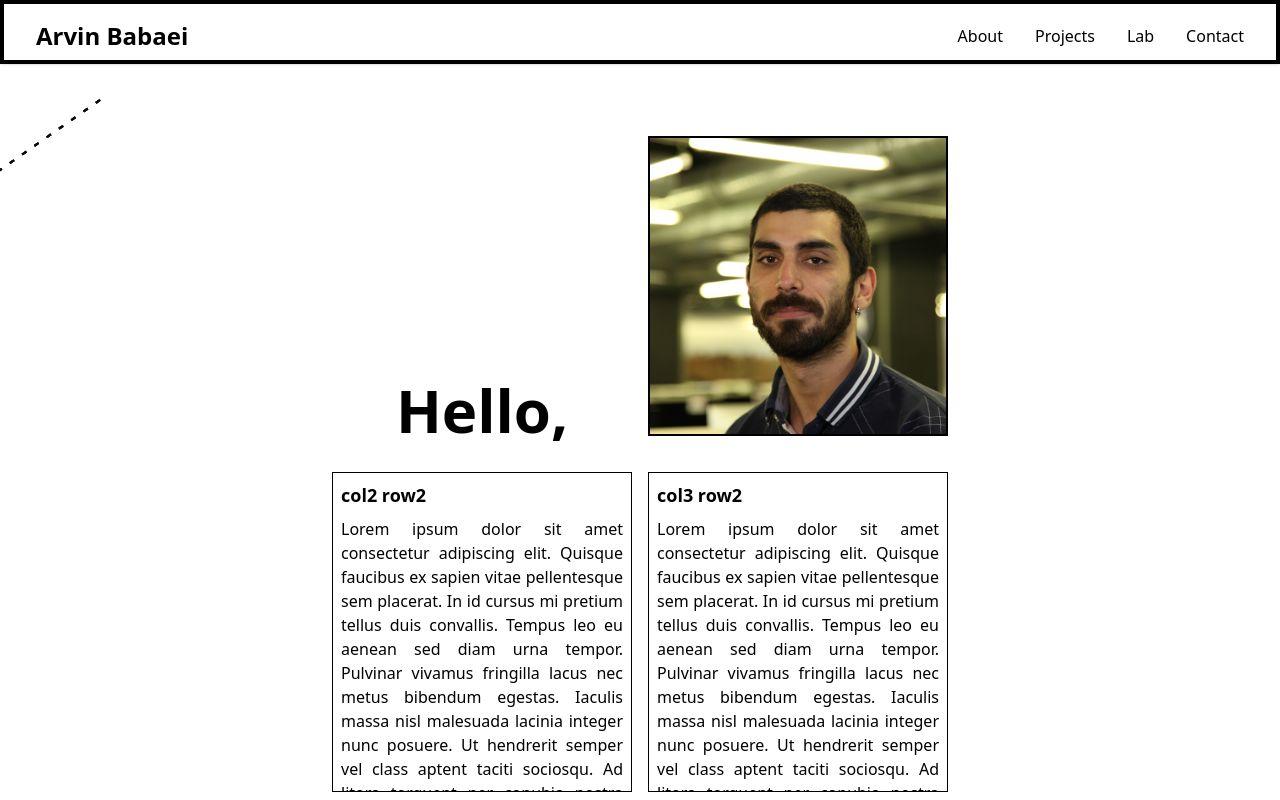
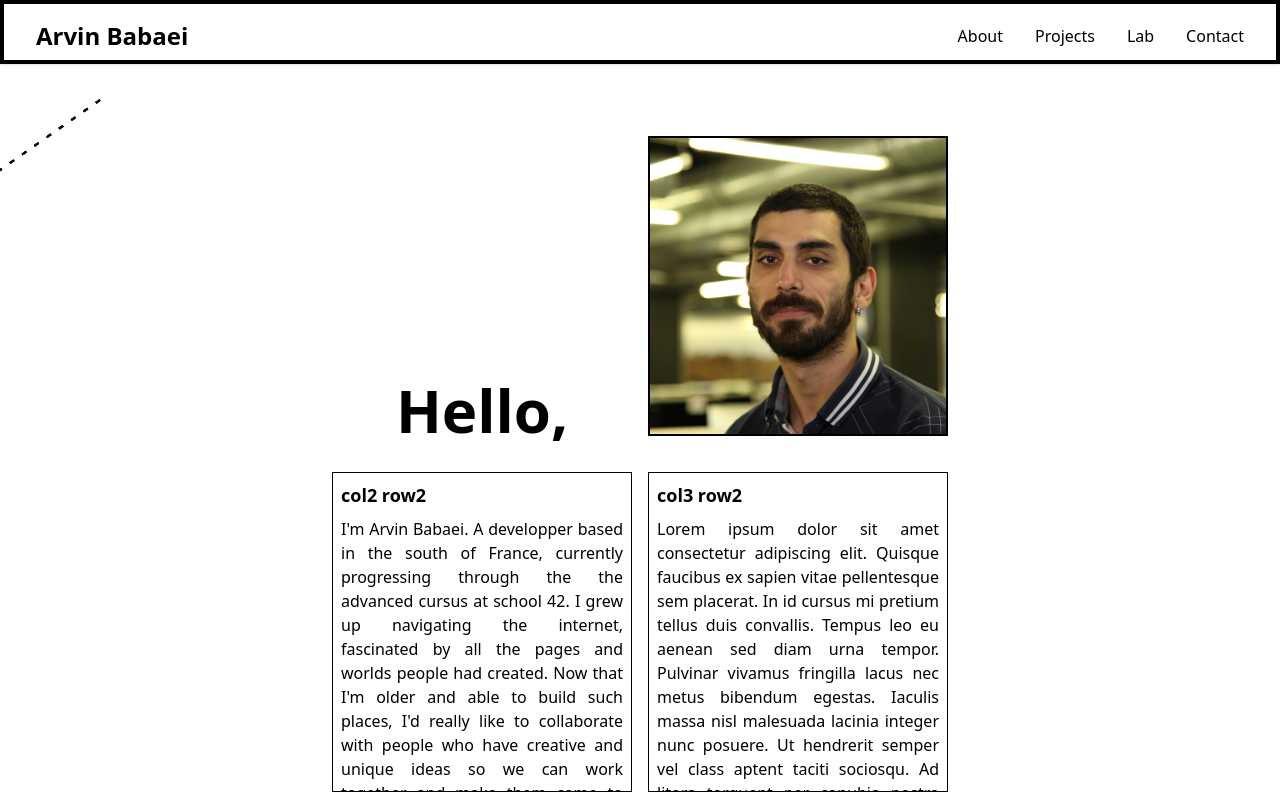
Before and after one commit to ababaei/ababaei.dev, a Vue app: page / in a window 1280 px wide. Built offline with nearby package versions, Linux system fonts and the light colour scheme.

Commit message:
Starting to add text content

```diff
--- a/src/views/About.vue
+++ b/src/views/About.vue
@@ -45,8 +45,10 @@
         <div class="overflow-y-auto max-h-[40vh] p-2 border text-justify text-sm sm:text-base ">
           <h2 class="text-lg font-semibold mb-2">col2 row2</h2>
           <p>
-            Lorem ipsum dolor sit amet consectetur adipiscing elit. Quisque faucibus ex sapien vitae pellentesque sem placerat. In id cursus mi pretium tellus duis convallis. Tempus leo eu aenean sed diam urna tempor. Pulvinar vivamus fringilla lacus nec metus bibendum egestas. Iaculis massa nisl malesuada lacinia integer nunc posuere. Ut hendrerit semper vel class aptent taciti sociosqu. Ad litora torquent per conubia nostra inceptos himenaeos.
-            Lorem ipsum dolor sit amet consectetur adipiscing elit. Quisque faucibus ex sapien vitae pellentesque sem placerat. In id cursus mi pretium tellus duis convallis. Tempus leo eu aenean sed diam urna tempor. Pulvinar vivamus fringilla lacus nec metus bibendum egestas. Iaculis massa nisl malesuada lacinia integer nunc posuere. Ut hendrerit semper vel class aptent taciti sociosqu. Ad litora torquent per conubia nostra inceptos himenaeos.
+            I'm Arvin Babaei. A developper based in the south of France, currently progressing through the the advanced cursus at school 42.
+            I grew up navigating the internet, fascinated by all the pages and worlds people had created.  Now that I'm older and able to build such places, I'd really like to collaborate with people who have creative and unique ideas so we can work together and make them come to life.
+            I'm looking for projects that will help me grow, build experience, and shape my identity as a web developer.
+            Above all, I'm drawn to the intersection of technology and art — experimenting to see not just what can be made, but how it can emerge.
           </p>
         </div>
       </div>
```
